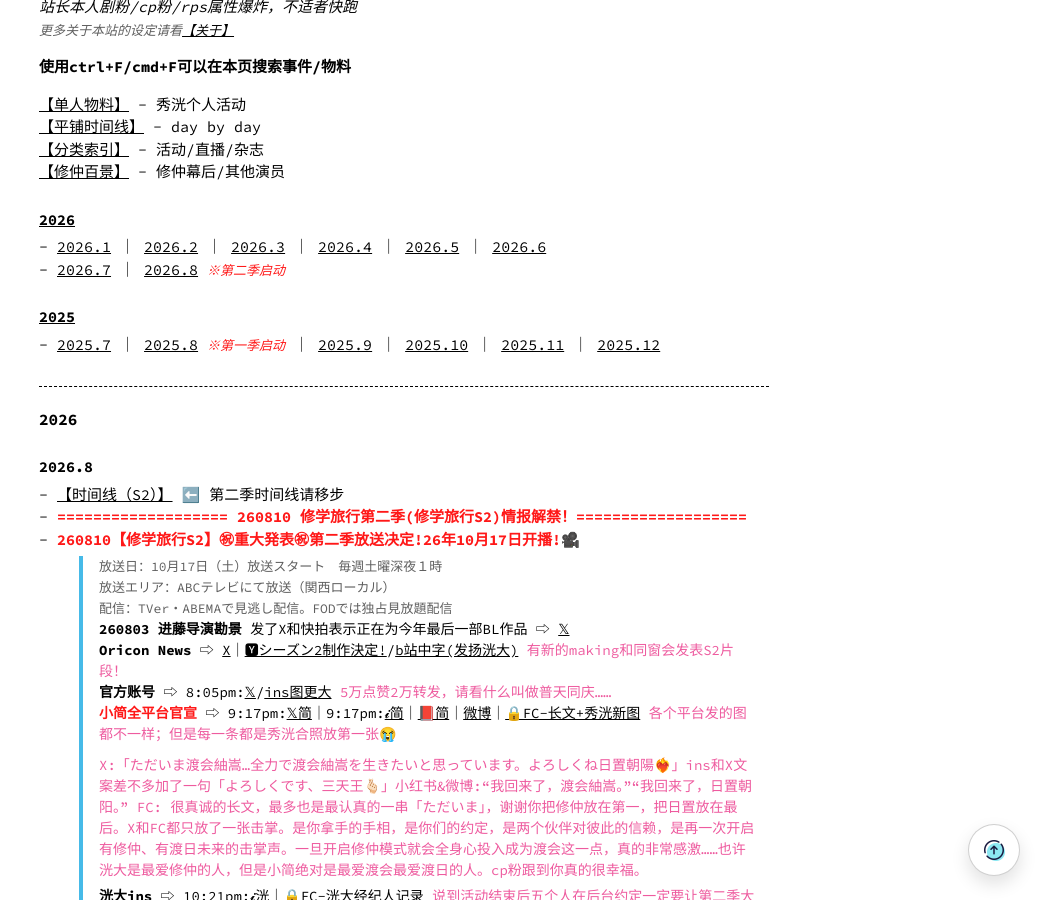
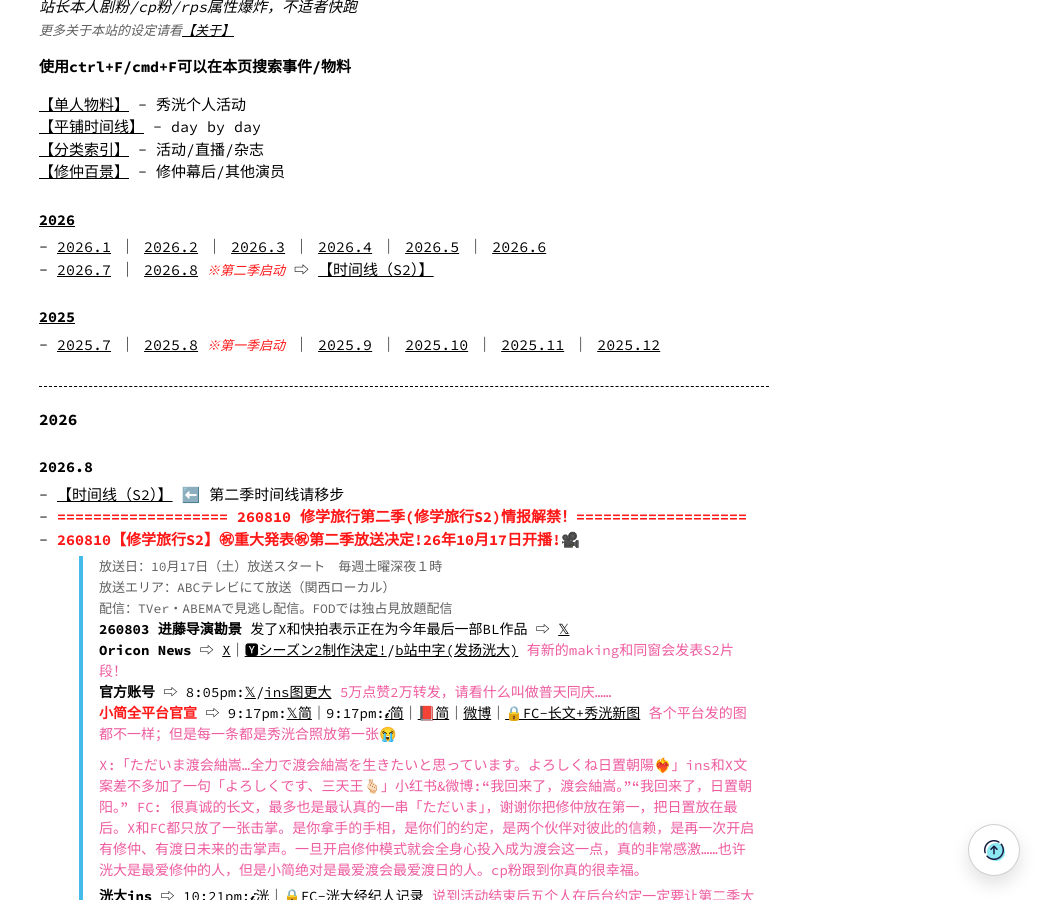
Before and after one commit to eri329/hidekou, a Jekyll site: the page built from index.md, in a window 1280 px wide and 900 px high, scrolled down 373 px. Shown: the whole window, without its empty margins (236-1280 px from the left). Built offline with Jekyll 4.4.1, drawn with Linux system fonts in a browser that asks for light colours; comment, search, counter and statistics services are not loaded.

Commit message:
add anohter link to S2 page

```diff
--- a/index.md
+++ b/index.md
@@ -27,7 +27,7 @@ permalink: /
 
 ### [2026](#year2026)
 * [2026.1](#jan2026) ｜ [2026.2](#feb2026) ｜ [2026.3](#mar2026) ｜ [2026.4](#apr2026) ｜ [2026.5](#may2026) ｜ [2026.6](#jun2026)
-* [2026.7](#jul2026) ｜ [2026.8](#aug2026) *※第二季启动*{: .text-small .text-red}
+* [2026.7](#jul2026) ｜ [2026.8](#aug2026) *※第二季启动*{: .text-small .text-red} ⇨ [【时间线（S2）】]({{ site.baseurl }}/timeline_s2/)
 ### [2025](#year2025)
 * [2025.7](#jul2025) ｜ [2025.8](#aug2025) *※第一季启动*{: .text-small .text-red} ｜ [2025.9](#sep2025) ｜ [2025.10](#oct2025) ｜ [2025.11](#nov2025) ｜ [2025.12](#dec2025)
 
```
